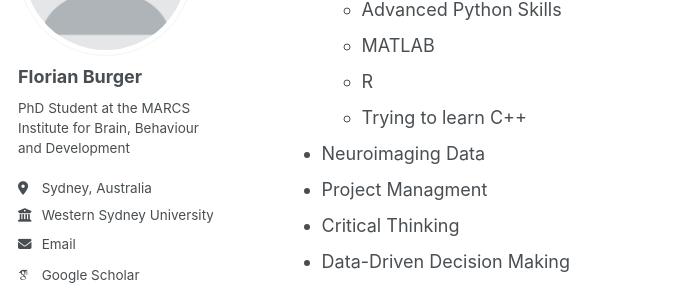
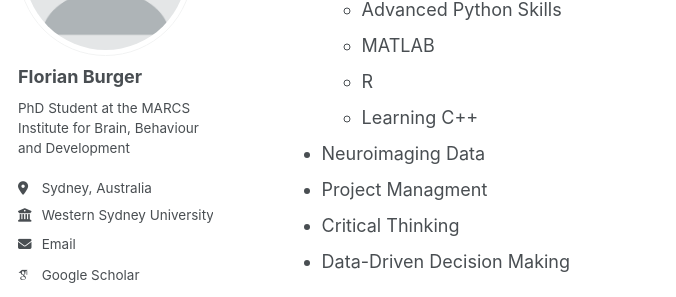
Before and after one commit to Flo-Burger/Flo-Burger.github.io, a Jekyll site: the page built from _pages/cv.md, in a window 1280 px wide and 900 px high, scrolled down 2936 px. Shown: the part 218-515 px from the top of the window, without its empty margins (0-676 px from the left). Built offline with Jekyll 4.4.1, drawn with Linux system fonts in a browser that asks for light colours; some web fonts are replaced.

Commit message:
Update cv.md

```diff
--- a/_pages/cv.md
+++ b/_pages/cv.md
@@ -106,7 +106,7 @@ Skills
   * Advanced Python Skills
   * MATLAB
   * R
-  * Trying to learn C++
+  * Learning C++
 * Neuroimaging Data
 * Project Managment
 * Critical Thinking
```
